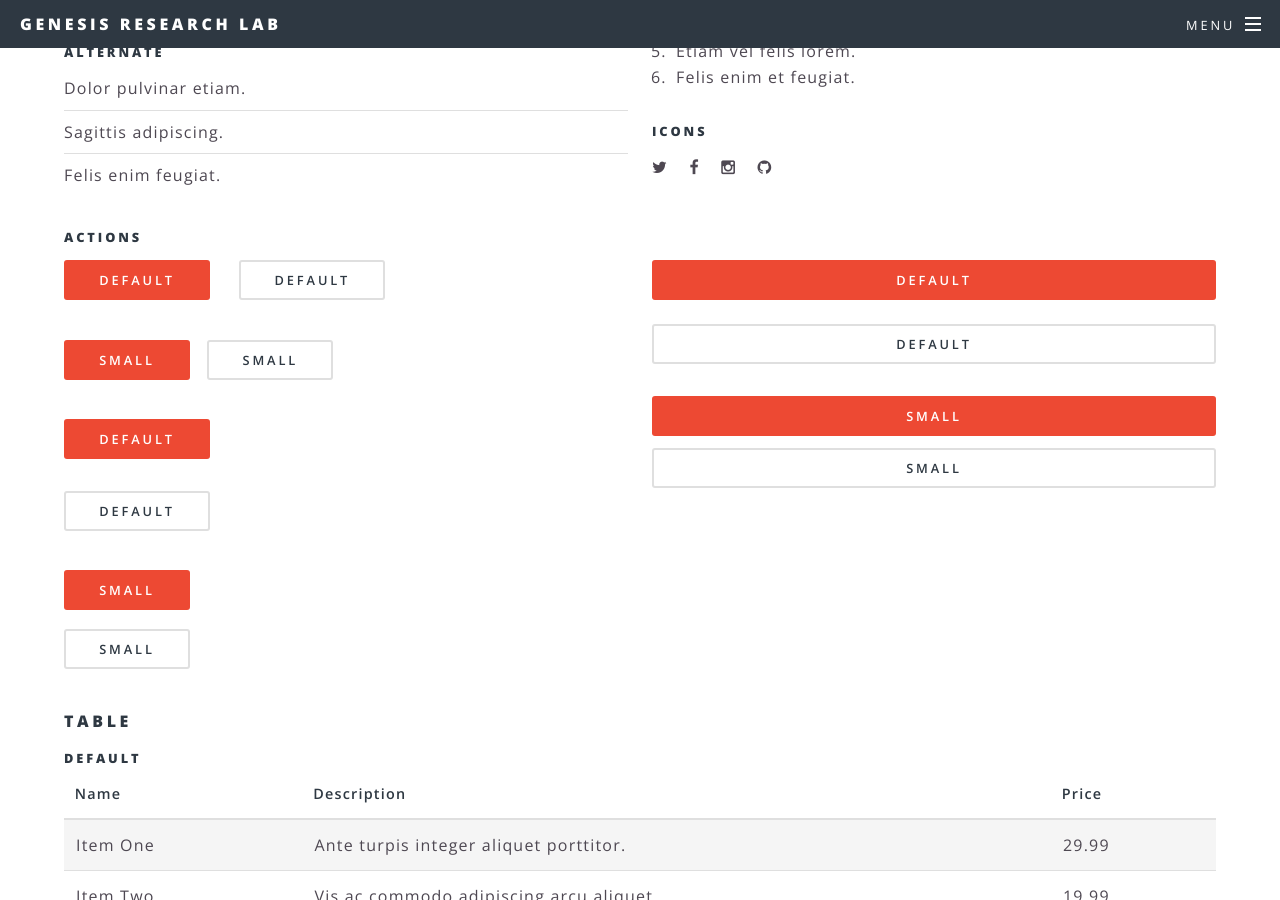
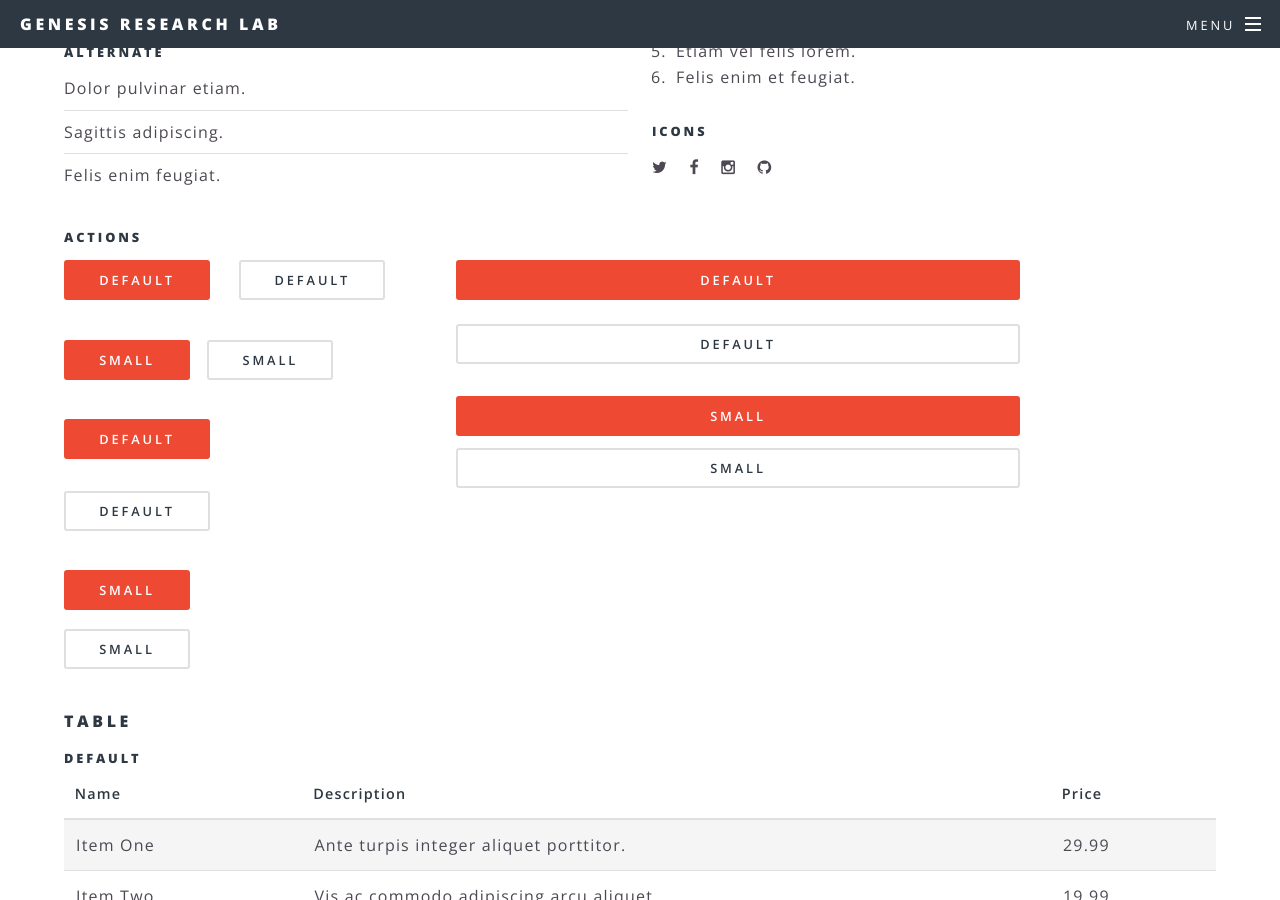
Before and after one commit to genesis-research-lab/genesis-research-lab.github.io, a Jekyll site: the page built from about.html, in a window 1280 px wide and 900 px high, scrolled down 2365 px. Built offline with Jekyll 4.4.1, drawn with Linux system fonts in a browser that asks for light colours.

Commit message:
update layout

```diff
--- a/about.html
+++ b/about.html
@@ -95,7 +95,7 @@ title: About
 				</div>
 				<h5>Actions</h5>
 				<div class="row">
-					<div class="6u 12u$(medium)">
+					<div class="4u 14u$(medium)">
 						<ul class="actions">
 							<li><a href="#" class="button special">Default</a></li>
 							<li><a href="#" class="button">Default</a></li>
```
